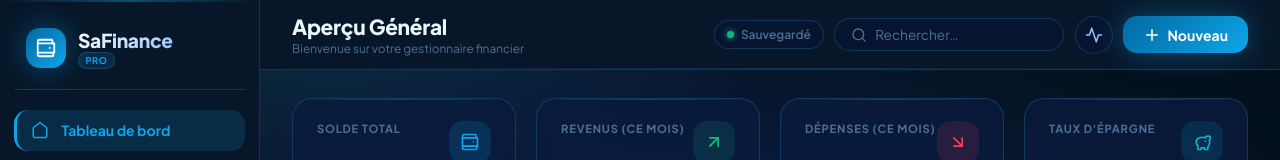
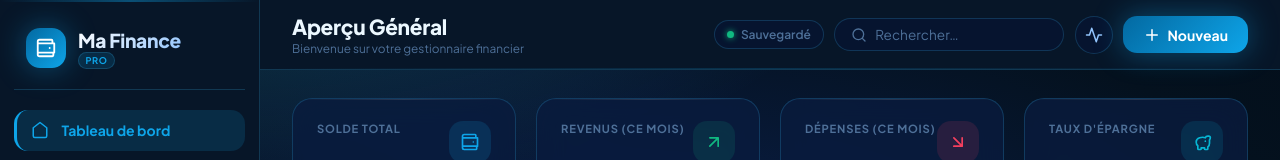
Before and after one commit to Solarusastoras/safinance, a React (Create React App) app: page / in a window 1280 px wide. Shown: the top 160 px of the page. Built offline with nearby package versions, Linux system fonts and the light colour scheme.

Commit message:
feat: add Sidebar component and rename project to ma_finance-cra

```diff
--- a/package.json
+++ b/package.json
@@ -1,5 +1,5 @@
 {
-  "name": "safinance-cra",
+  "name": "ma_finance-cra",
   "version": "0.1.0",
   "private": true,
   "dependencies": {
--- a/src/components/Sidebar/Sidebar.jsx
+++ b/src/components/Sidebar/Sidebar.jsx
@@ -5,13 +5,13 @@ import Icon from '../Icon/Icon';
 import styles from './Sidebar.module.scss';
 
 const NAV_ITEMS = [
-  { id: 'dashboard',     label: 'Tableau de bord',      icon: 'home'       },
-  { id: 'transactions',  label: 'Transactions',          icon: 'wallet'     },
-  { id: 'budgets',       label: 'Budgets Mensuels',      icon: 'pie-chart'  },
-  { id: 'savings',       label: "Objectifs d'Épargne",   icon: 'piggy-bank' },
-  { id: 'subscriptions', label: 'Abonnements',           icon: 'tv'         },
-  { id: 'analytics',     label: 'Analyses Détaillées',   icon: 'activity'   },
-  { id: 'settings',      label: 'Paramètres',            icon: 'settings'   },
+  { id: 'dashboard', label: 'Tableau de bord', icon: 'home' },
+  { id: 'transactions', label: 'Transactions', icon: 'wallet' },
+  { id: 'budgets', label: 'Budgets Mensuels', icon: 'pie-chart' },
+  { id: 'savings', label: "Objectifs d'Épargne", icon: 'piggy-bank' },
+  { id: 'subscriptions', label: 'Abonnements', icon: 'tv' },
+  { id: 'analytics', label: 'Analyses Détaillées', icon: 'activity' },
+  { id: 'settings', label: 'Paramètres', icon: 'settings' },
 ];
 
 export default function Sidebar() {
@@ -24,7 +24,7 @@ export default function Sidebar() {
           <Icon name="wallet" size={22} />
         </div>
         <div className={styles.brandText}>
-          <span className={styles.brandTitle}>SaFinance</span>
+          <span className={styles.brandTitle}>Ma Finance</span>
           <span className={styles.brandBadge}>PRO</span>
         </div>
       </div>
```
